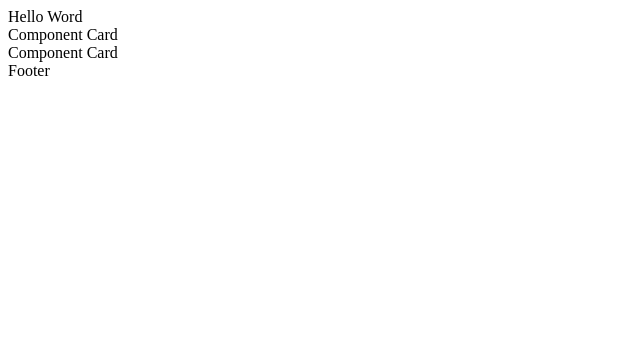
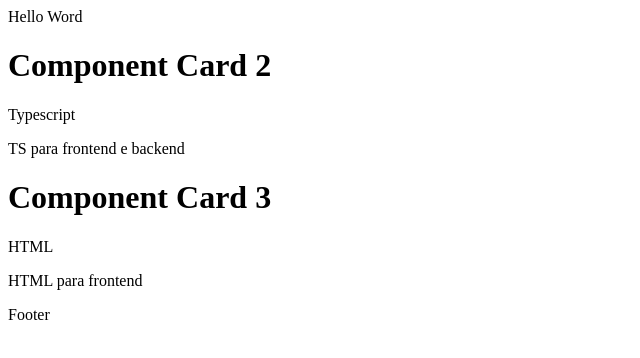
Before and after one commit to MhaviPL/my-viteapp-ts, a React (Vite) app: page / in a window 1280 px wide. Shown: the top 358 px of the page, without its empty margins (0-640 px from the left). Built offline with nearby package versions, Linux system fonts and the light colour scheme.

Commit message:
Criando uma Interface para card que recebe id, parágrafo e detalhes

```diff
--- a/index.html
+++ b/index.html
@@ -1,5 +1,5 @@
 <!doctype html>
-<html lang="en">
+<html lang="pt-br">
   <head>
     <meta charset="UTF-8" />
     <link rel="icon" type="image/svg+xml" href="/vite.svg" />
--- a/src/App.tsx
+++ b/src/App.tsx
@@ -6,8 +6,16 @@ function App() {
     <>
     <div>
       Hello Word
-      <Card/>
-      <Card/>
+      <Card
+      id={2}
+      paragraph="Typescript"
+      details="TS para frontend e backend"
+      />
+      <Card
+      id={3}
+      paragraph="HTML"
+      details="HTML para frontend"
+      />
     </div>
     <div>
       Footer
--- a/src/components/Card.tsx
+++ b/src/components/Card.tsx
@@ -1,7 +1,18 @@
-export const Card = () => {
+interface ICard {
+    id: number
+    paragraph: string
+    details: string
+}
+
+export const Card = ({id, paragraph, details}: ICard) => {
+    console.log(id)
     return(
         <div>
-            Component Card
+            <h1>Component Card {id}</h1>
+            <>
+            <p>{paragraph}</p>
+            <p>{details}</p>
+            </>
         </div>
     )
 }
```
